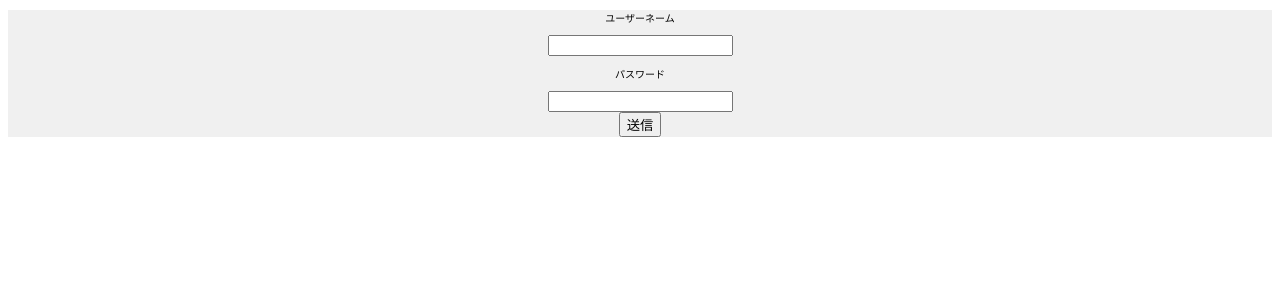
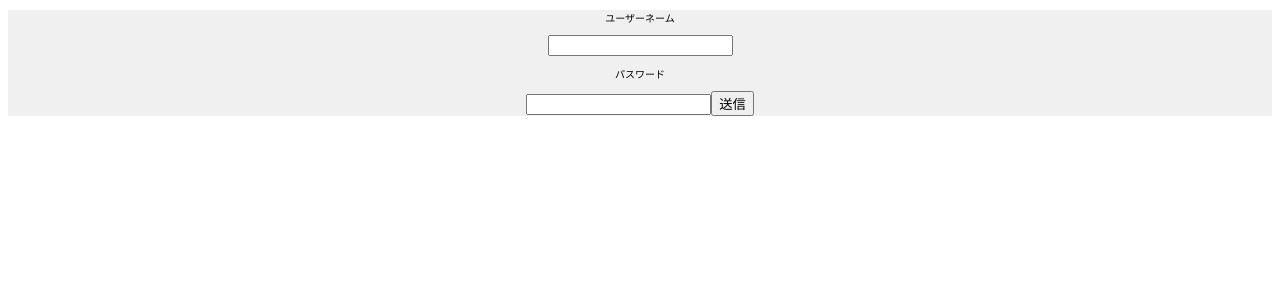
Before and after one commit to Kitamura-Takumi/kakiuna-front, a React (Vite) app: page /login in a window 1280 px wide. Shown: the top 300 px of the page. Built offline with nearby package versions, Linux system fonts and the light colour scheme.

Commit message:
ログイン修正

```diff
--- a/src/Login.jsx
+++ b/src/Login.jsx
@@ -26,13 +26,14 @@ const Login = () => {
           type="text"
           value={name} onChange={(event) => setname(event.target.value)}/>
       </div>
-      <div>
+      <digit push
+      v>
         <p>パスワード</p>
         <input
           type="password"
           value={password} onChange={(event) => setpassword(event.target.value)}
         />
-      </div>
+      </digit>
       <button type="submit">送信</button>
     </>
   );
```
